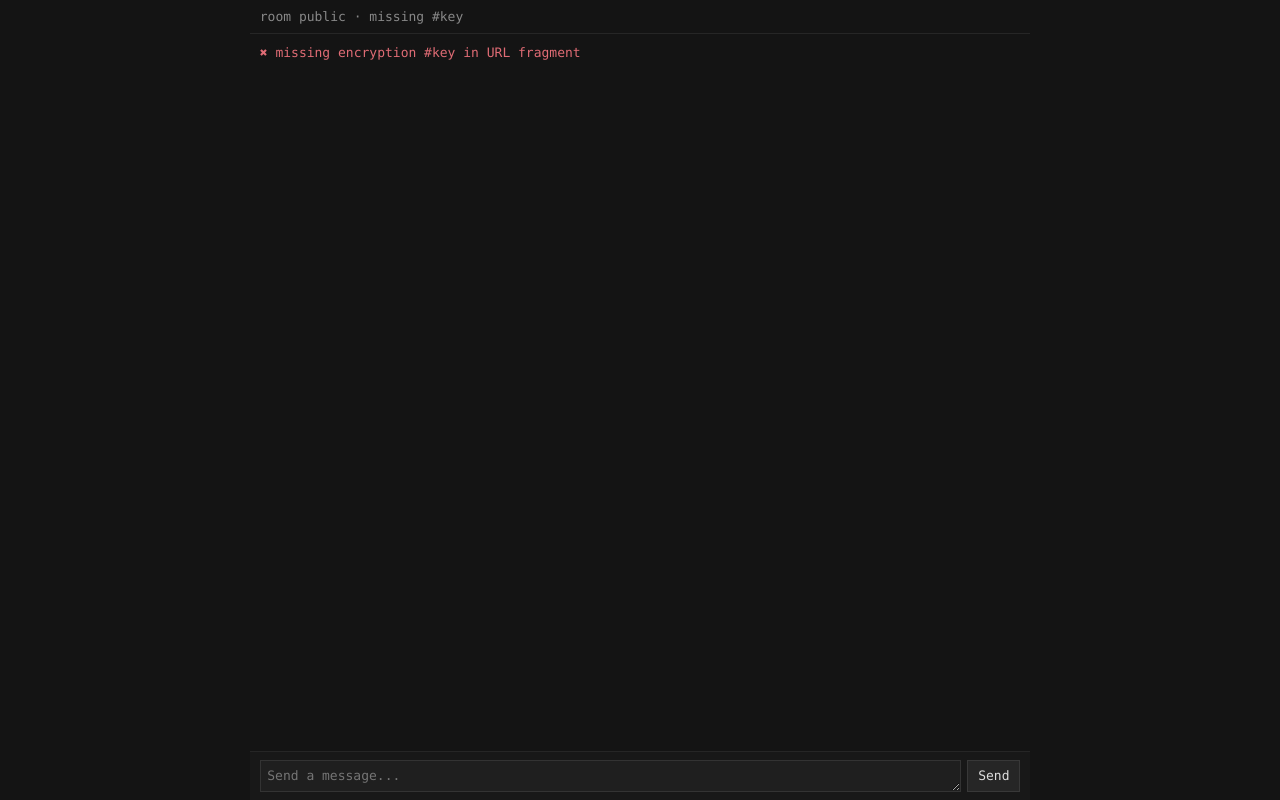
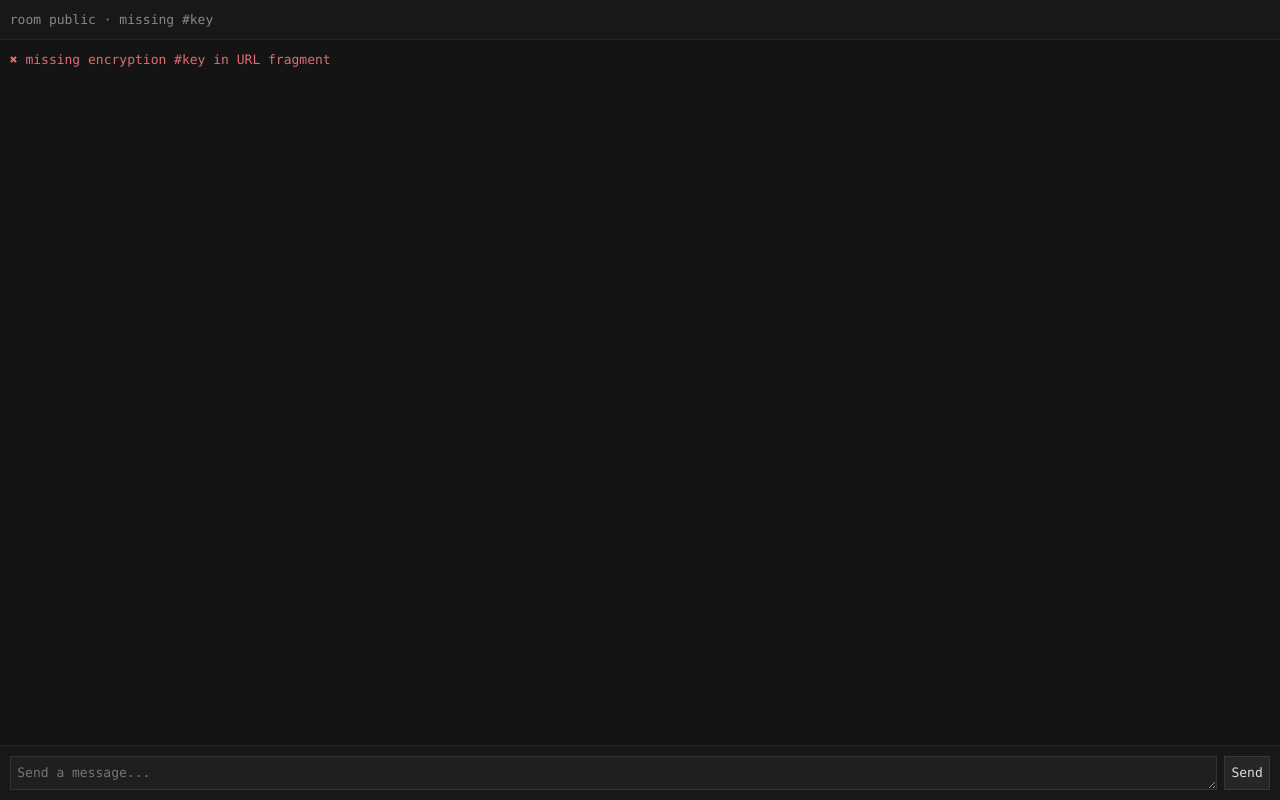
Before and after one commit to jessetane/wye, a website with bundled scripts: page public/room.html in a window 1280 px wide. Built offline with nearby package versions, Linux system fonts and the light colour scheme.

Commit message:
web: use full-width document scroll with fixed nav bars and uniform padding

```diff
--- a/public/app.js
+++ b/public/app.js
@@ -24,7 +24,20 @@ let hasSession = false
 let maxStepIndex = -1
 
 function nearBottom () {
-	return logEl.scrollHeight - logEl.scrollTop - logEl.clientHeight < 64
+	const doc = document.scrollingElement
+	return doc.scrollHeight - doc.scrollTop - window.innerHeight < 64
+}
+
+function scrollToBottom () {
+	window.scrollTo(0, document.scrollingElement.scrollHeight)
+}
+
+function syncLogInsets () {
+	const stick = nearBottom()
+	const gap = parseFloat(getComputedStyle(logEl).paddingLeft)
+	logEl.style.paddingTop = `${statusEl.offsetHeight + gap}px`
+	logEl.style.paddingBottom = `${formEl.offsetHeight + gap}px`
+	if (stick) scrollToBottom()
 }
 
 function appendInlineMarkdown (parent, line) {
@@ -183,7 +196,7 @@ function renderActivity () {
 	activityEl.hidden = false
 	activityEl.className = activity.kind === 'error' ? 'error' : ''
 	activityEl.textContent = formatActivity(activity)
-	if (stick && wasHidden) logEl.scrollTop = logEl.scrollHeight
+	if (stick && wasHidden) scrollToBottom()
 	if (active) {
 		if (!activityTimer) activityTimer = setInterval(renderActivity, 1000)
 	} else if (activityTimer) {
@@ -284,7 +297,7 @@ function renderStep (step) {
 		node.className = 'error'
 		node.textContent = `✖ ${step.text}`
 	}
-	if (stick) logEl.scrollTop = logEl.scrollHeight
+	if (stick) scrollToBottom()
 }
 
 function toggleExpandAll () {
@@ -332,7 +345,7 @@ function connect () {
 							renderStep(step)
 						}
 						syncActivity(true)
-						logEl.scrollTop = logEl.scrollHeight
+						scrollToBottom()
 					} else if (msg.type === 'step' && typeof msg.box === 'string') {
 						const step = await decryptJson(cryptoKey, msg.box)
 						if (msg.truncate) truncateSteps(step.index)
@@ -438,5 +451,8 @@ async function boot () {
 	}
 }
 
+const barObserver = new ResizeObserver(syncLogInsets)
+barObserver.observe(statusEl)
+barObserver.observe(formEl)
 window.addEventListener('hashchange', () => location.reload())
 boot()
--- a/public/style.css
+++ b/public/style.css
@@ -4,19 +4,19 @@
 
 html, body {
 	margin: 0;
-	height: 100%;
 	background: #141414;
 	color: #dcdcdc;
 	font: 13px/1.5 ui-monospace, SFMono-Regular, Menlo, Consolas, monospace;
 }
 
-body {
-	display: flex;
-	flex-direction: column;
-}
-
 #status {
-	padding: 0.5rem 0.75rem;
+	position: fixed;
+	top: 0;
+	left: 0;
+	right: 0;
+	z-index: 10;
+	padding: 0.75rem;
+	background: #181818;
 	border-bottom: 1px solid #262626;
 	color: #888;
 	white-space: nowrap;
@@ -25,9 +25,7 @@ body {
 }
 
 #log {
-	flex: 1;
-	overflow-y: auto;
-	padding: 0.75rem;
+	padding: 3.75rem 0.75rem 4.75rem;
 	display: flex;
 	flex-direction: column;
 	gap: 0.5rem;
@@ -217,9 +215,14 @@ code {
 }
 
 #composer {
+	position: fixed;
+	bottom: 0;
+	left: 0;
+	right: 0;
+	z-index: 10;
 	display: flex;
 	gap: 0.5rem;
-	padding: 0.625rem 0.75rem;
+	padding: 0.75rem;
 	border-top: 1px solid #262626;
 	background: #181818;
 }
@@ -229,10 +232,10 @@ code {
 	background: #1f1f1f;
 	color: #eee;
 	border: 1px solid #333;
-	padding: 0.4rem 0.5rem;
+	padding: 0.5rem;
 	font: inherit;
 	resize: vertical;
-	min-height: 2.1rem;
+	min-height: calc(2.5rem + 2px);
 	max-height: 10rem;
 }
 
@@ -245,7 +248,7 @@ button {
 	background: #262626;
 	color: #ddd;
 	border: 1px solid #383838;
-	padding: 0.4rem 0.75rem;
+	padding: 0.5rem;
 	font: inherit;
 	cursor: pointer;
 }
@@ -264,8 +267,6 @@ a:hover {
 }
 
 #index {
-	flex: 1;
-	overflow-y: auto;
 	padding: 1.25rem 0.75rem 2rem;
 }
 
@@ -282,12 +283,6 @@ a:hover {
 }
 
 @media (min-width: 56rem) {
-	#status, #log, #composer {
-		width: 100%;
-		max-width: 60rem;
-		margin-left: auto;
-		margin-right: auto;
-	}
 	#index > * {
 		display: block;
 		max-width: 48rem;
```
